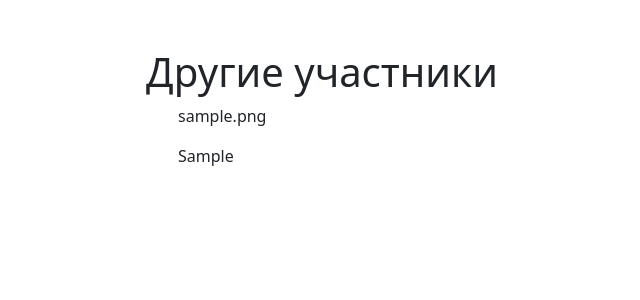
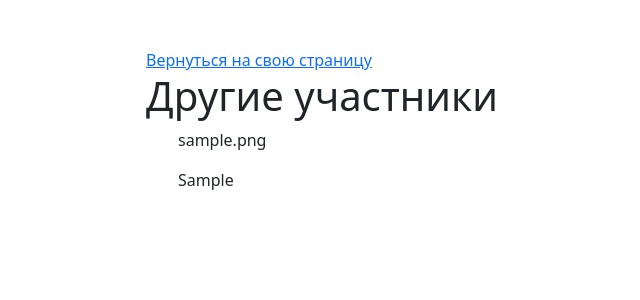
Before and after one commit to sergeysharay1987/dating-site, a Django app: page /my_tinder/clients/ in a window 1280 px wide. Shown: the top 300 px of the page, without its empty margins (221-861 px from the left). Run offline with Django 3.2, Linux system fonts and the light colour scheme; tables that the repository leaves empty hold one stand-in row (values such as "Sample post"); some libraries are stand-ins or nearby versions.

Commit message:
В шаблоне my_tinder/templates/my_tinder/clients_page.html добавлена ссылка для того чтобы вернуться на свою страницу, будучи авторизованным

```diff
--- a/my_tinder/templates/my_tinder/clients_page.html
+++ b/my_tinder/templates/my_tinder/clients_page.html
@@ -1,6 +1,7 @@
 {% extends 'my_tinder/base_my_tinder.html' %}
 
 {% block content%}
+<a href = '{% url "client_page" id=request_user_id %}'>Вернуться на свою страницу</a>
 <h1>Другие участники</h1>
  <div class="header">
     <ul>
```
